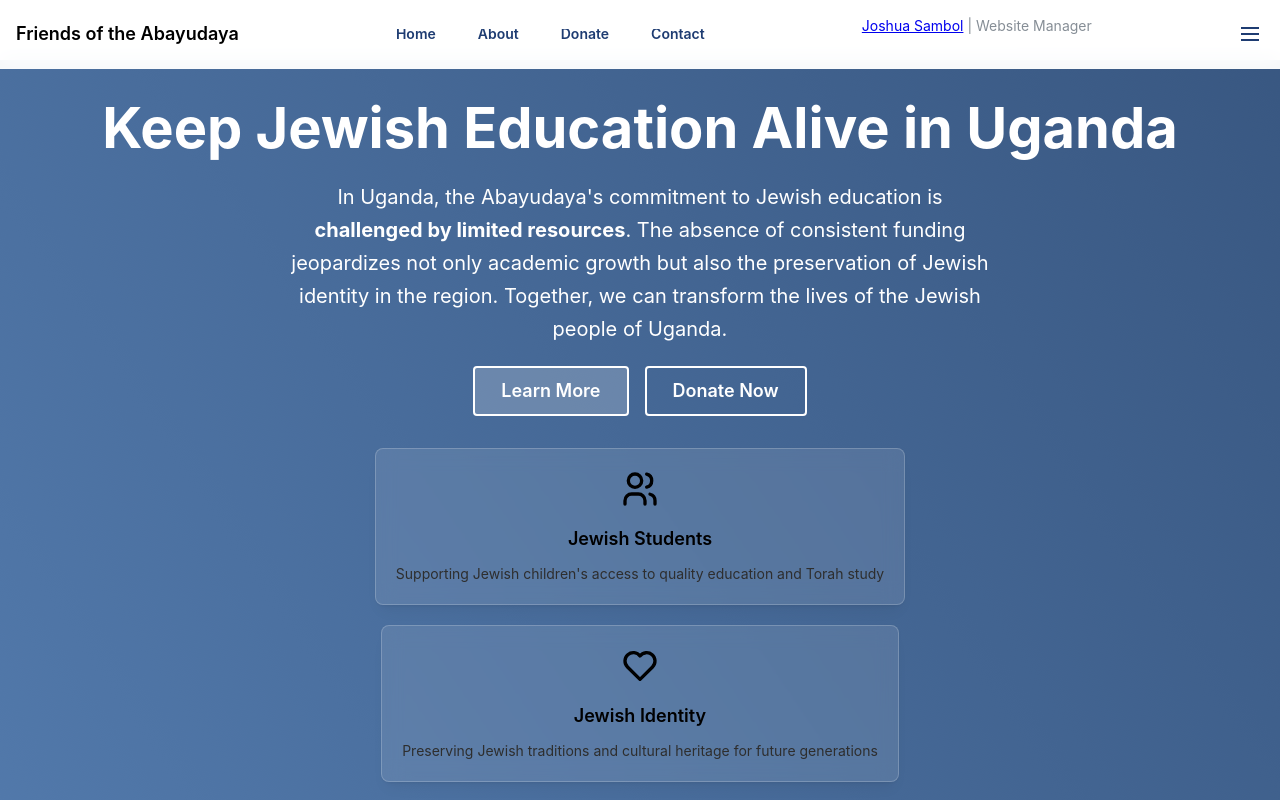
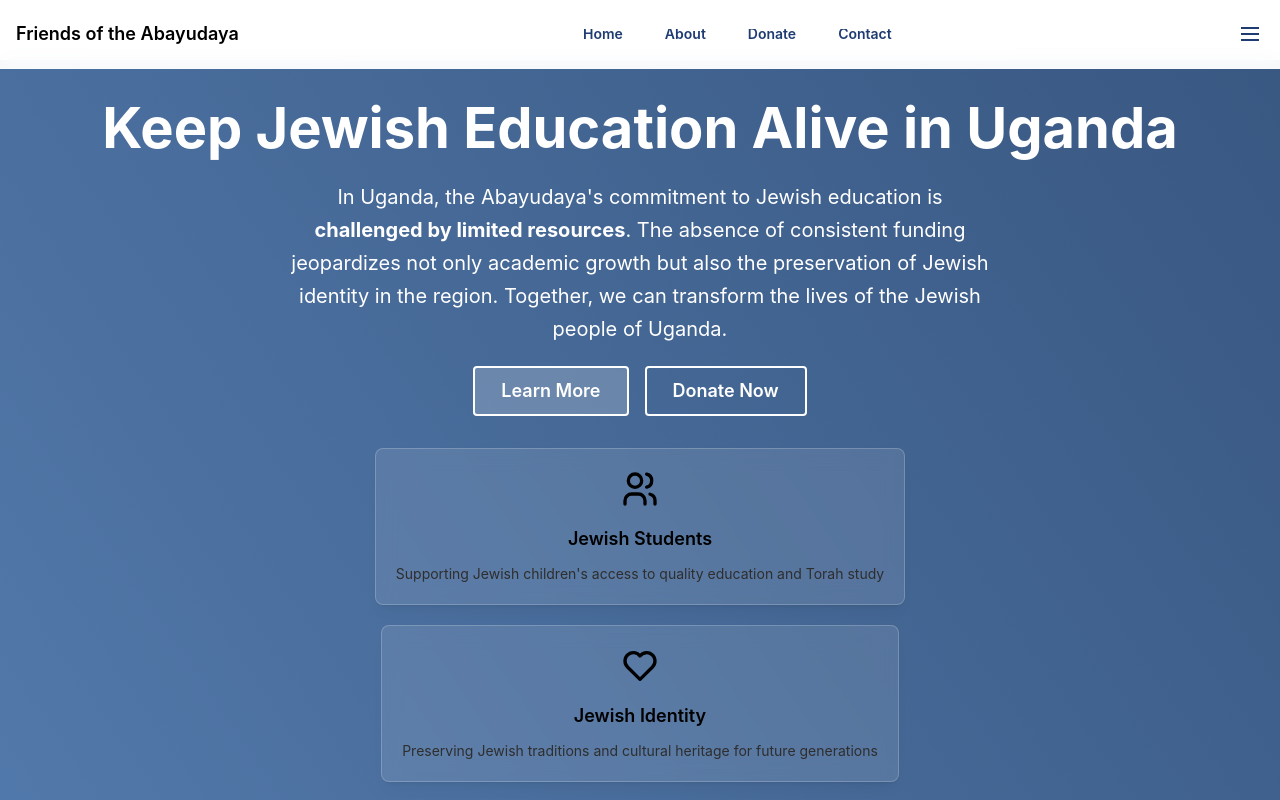
Before and after one commit to JoshSambol/Uganda, a React (Vite) app in the folder Client/: page / in a window 1280 px wide. Shown: the top 800 px of the page. Built offline with nearby package versions, Linux system fonts and the light colour scheme.

Commit message:
fix small things

```diff
--- a/Client/src/components/Nav.jsx
+++ b/Client/src/components/Nav.jsx
@@ -64,7 +64,6 @@ const Nav = () => {
                         ))}
 
                     </Group>
-                    <Text size="sm" c="dimmed" mb="md"><a href="https://www.JoshuaSambol.com" target="_blank" rel="noopener noreferrer">Joshua Sambol</a> | Website Manager</Text>
                     {/* Mobile Hamburger Menu */}
                     <Burger
                         opened={opened}
```
Also changed, not shown: 1 other file (tests, documents, lock files or other folders).
